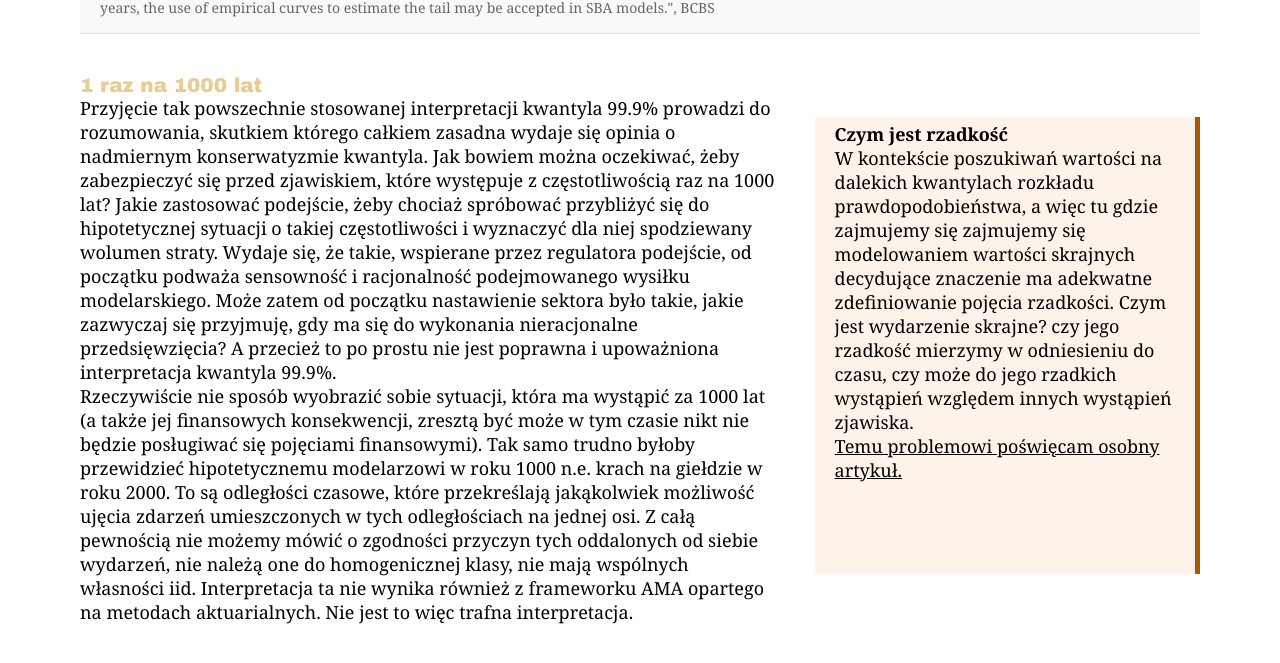
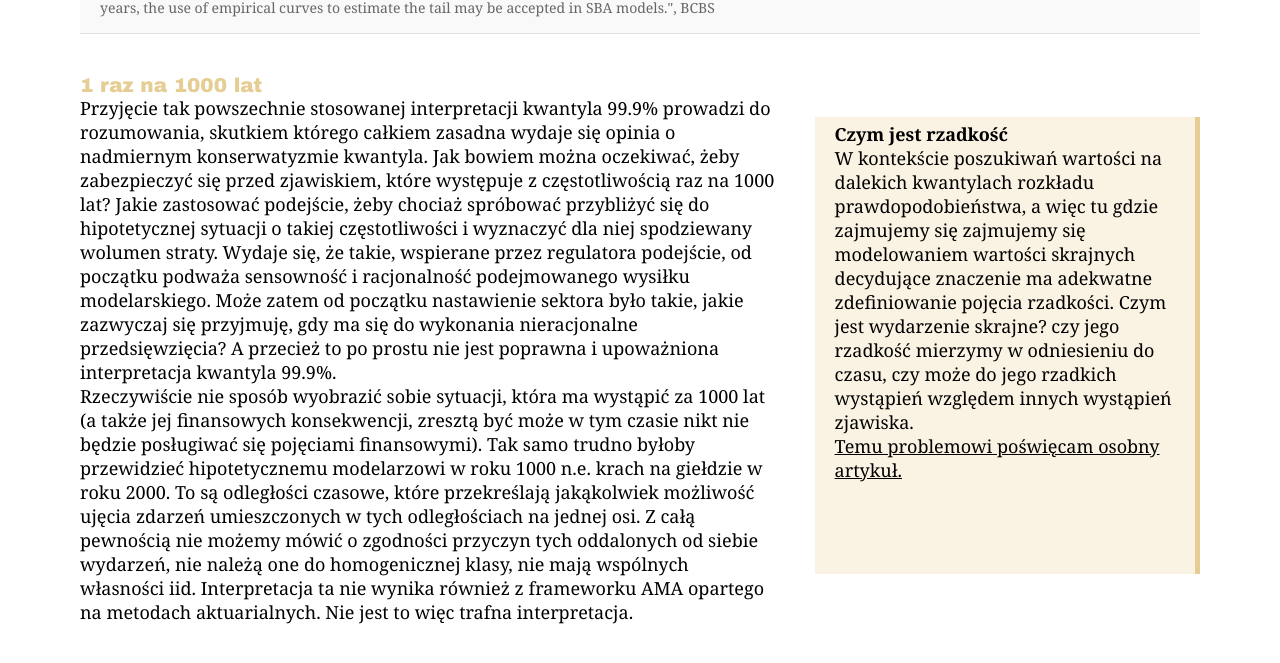
Before and after one commit to MaciejBuczak/risk-research, a Jekyll site: the page built from art-oprisk-kw999_v3_2.md, in a window 1280 px wide. Shown: the part 1300-1963 px from the top of the page. Built offline with Jekyll 4.4.1, drawn with Linux system fonts in a browser that asks for light colours.

Commit message:
Update art-oprisk-kw999-layout_v3_2.html

```diff
--- a/_layouts/art-oprisk-kw999-layout_v3_2.html
+++ b/_layouts/art-oprisk-kw999-layout_v3_2.html
@@ -950,7 +950,7 @@
           </div>
 
           <!-- Element O 3.2 -->
-          <div class="ryzmod-orange-box" style="width: 35%; background-color: #fdf3e9; margin-top: 43px; margin-bottom: 80px; padding-left: 20px; padding-right: 20px; padding-top: 5px; padding-bottom: 5px; border-right: 5px solid #a85903; position: relative;">
+          <div class="ryzmod-orange-box" style="width: 35%; background-color: #faf3e3; margin-top: 43px; margin-bottom: 80px; padding-left: 20px; padding-right: 20px; padding-top: 5px; padding-bottom: 5px; border-right: 5px solid #e6cd94; position: relative;">
             <h3>Czym jest rzadkość</h3>
             <p>W kontekście poszukiwań wartości na dalekich kwantylach rozkładu prawdopodobieństwa, a więc tu gdzie zajmujemy się zajmujemy się modelowaniem wartości skrajnych decydujące znaczenie ma adekwatne zdefiniowanie pojęcia rzadkości. Czym jest wydarzenie skrajne? czy jego rzadkość mierzymy w odniesieniu do czasu, czy może do jego rzadkich wystąpień względem innych wystąpień zjawiska.</p>
           <p><u>Temu problemowi poświęcam osobny artykuł.</u></p>
```
